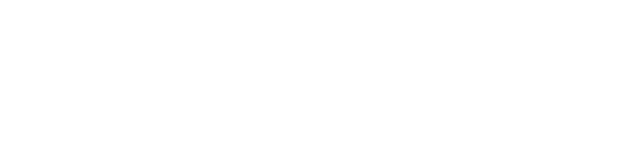
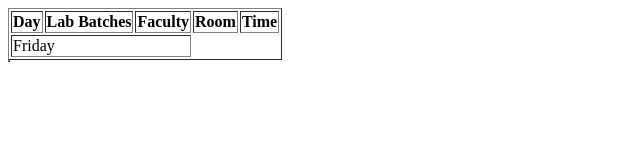
Before and after one commit to tttanishk01/WDW_1-admission_no-0482, a plain HTML site: page web desigining workshop 1 assignment/assignment14.html in a window 1280 px wide. Shown: the whole page, without its empty margins (0-640 px from the left). Drawn offline with Linux system fonts and the light colour scheme.

Commit message:
heading and fist table entery done

```diff
--- a/web desigining workshop 1 assignment/assignment14.html
+++ b/web desigining workshop 1 assignment/assignment14.html
@@ -7,7 +7,20 @@
 </head>
 <body>
     <!-- Assignment 14: Nested and Responsive Tables -->
-     <table>
-        <thread>
-</body>
-</html>
+     <table border="1">
+        <thead>
+            <tr>
+                <th>Day</th>
+                <th>Lab Batches</th>
+                <th>Faculty</th>
+                <th>Room</th>
+                <th>Time</th>
+            </tr>
+        </thead>
+        <tbody>
+            <tr>
+                <td colspan="3">Friday</td>
+                <table border="1">
+
+            </tr>
+        </tbody>
```
